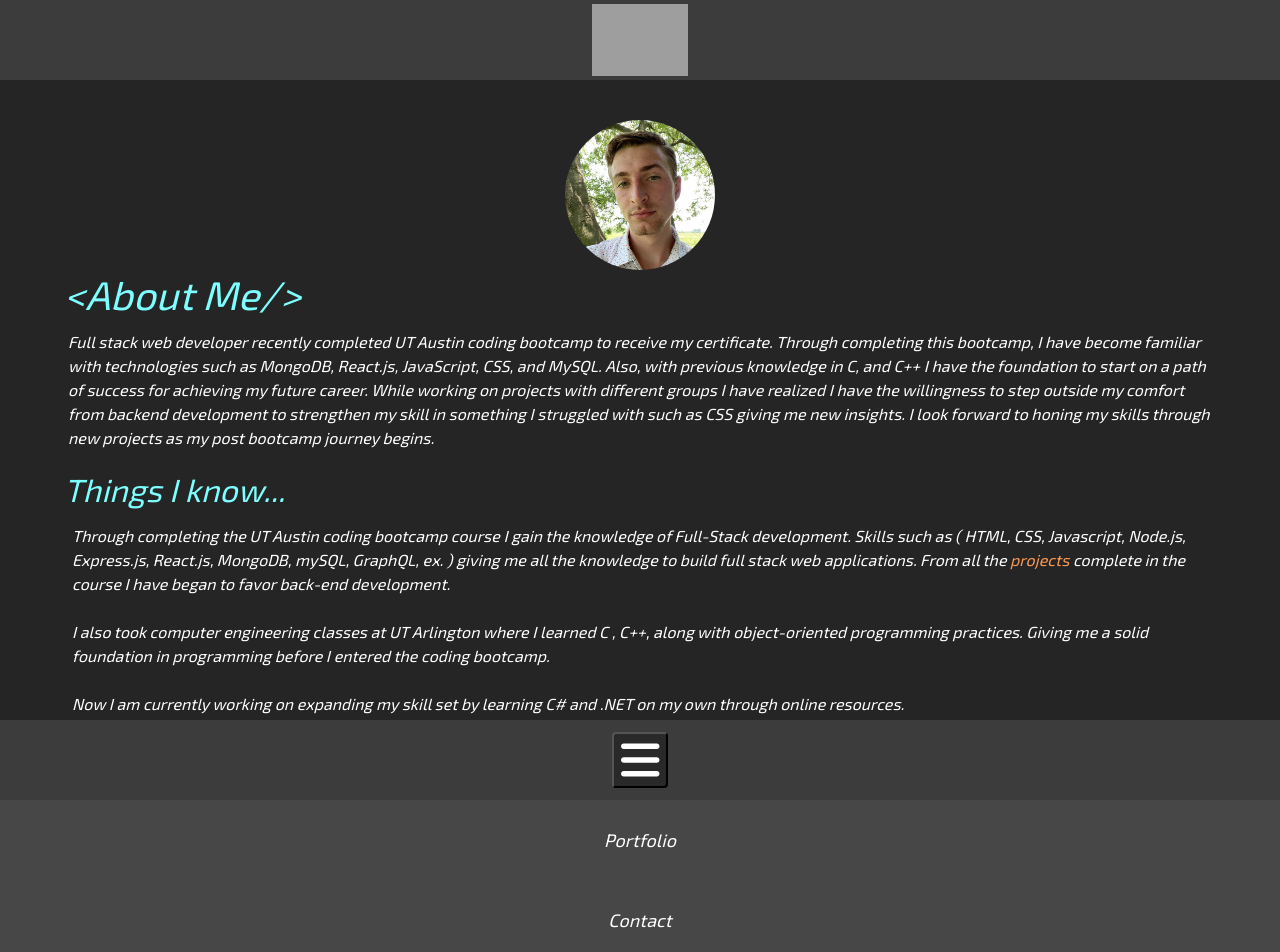
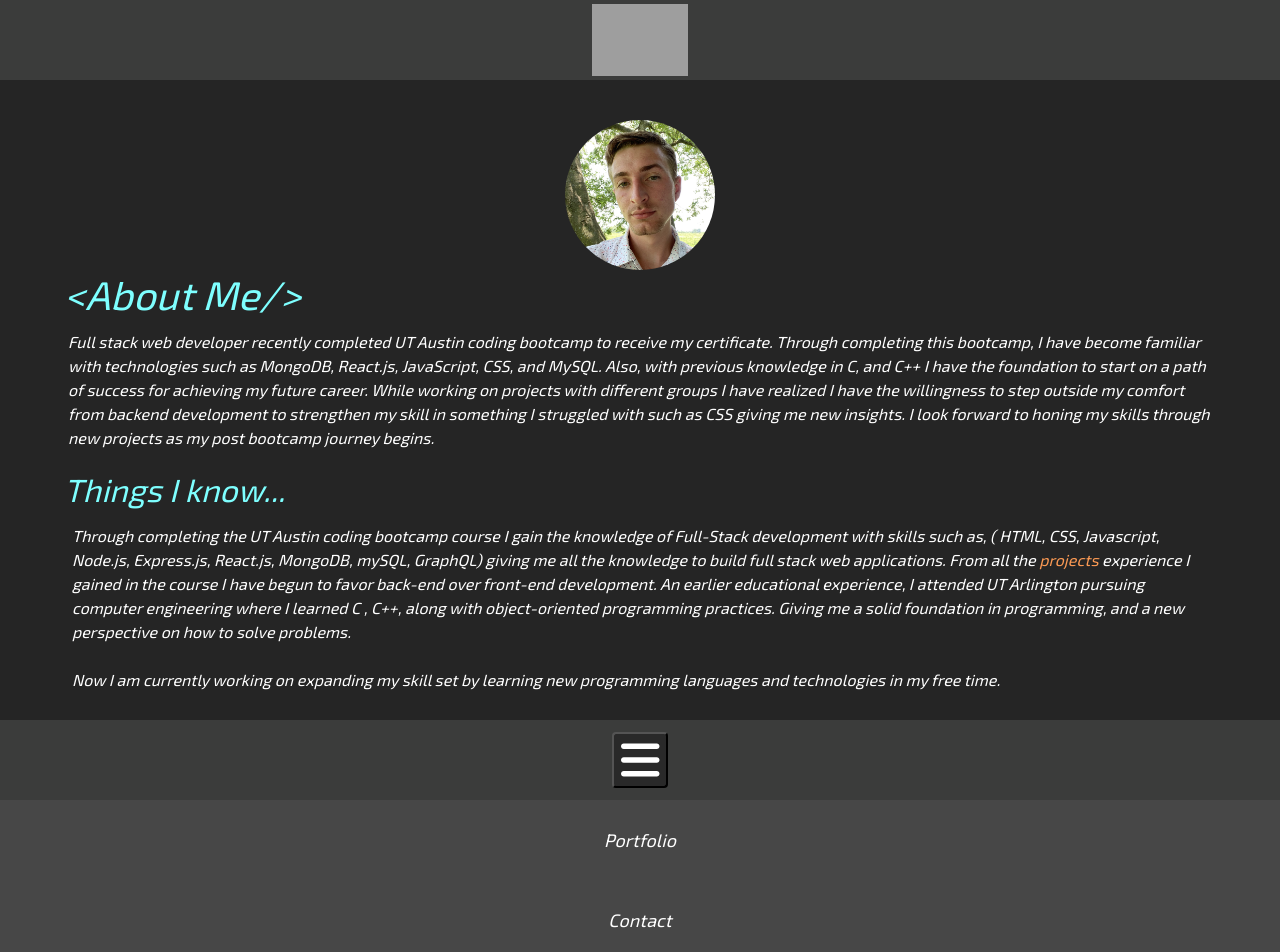
Before and after one commit to PAW6063/react_portfolio_v2.0, a React (Create React App) app: page /about in a window 1280 px wide. Shown: the top 952 px of the page. Built offline with nearby package versions, Linux system fonts and the light colour scheme; grey boxes are pictures that could not be loaded.

Commit message:
fixed scrolling to top with page switch and edits to about page content

```diff
--- a/src/components/Navbar/Navbar.js
+++ b/src/components/Navbar/Navbar.js
@@ -22,6 +22,16 @@ export default function Navbar() {
     }
   };
 
+  const ScrollToTop = (event) => {
+    window.scrollTo({
+      top: 0,
+      left: 0,
+      behavior: 'instant'
+    });
+
+    toggleNav();
+  }
+
   return (
     <div className="navbar-container">
       <nav className="navbar">
@@ -30,16 +40,16 @@ export default function Navbar() {
         </button>
 
         <ul className="nav-link-list mobile-nav" data-visible={navState}>
-          <Link to="/about" className="nav-link link-1" onClick={toggleNav}>
+          <Link to="/about" className="nav-link link-1" onClick={ScrollToTop}>
             <li className="nav-list-item">About</li>
           </Link>
-          <Link to="/portfolio" className="nav-link link-2" onClick={toggleNav}>
+          <Link to="/portfolio" className="nav-link link-2" onClick={ScrollToTop}>
             <li className="nav-list-item">Portfolio</li>
           </Link>
-          <Link to="/contact" className="nav-link link-3" onClick={toggleNav}>
+          <Link to="/contact" className="nav-link link-3" onClick={ScrollToTop}>
             <li className="nav-list-item">Contact</li>
           </Link>
-          <Link to="/resumé" className="nav-link link-4" onClick={toggleNav}>
+          <Link to="/resumé" className="nav-link link-4" onClick={ScrollToTop}>
             <li className="nav-list-item">Resumé</li>
           </Link>
         </ul>
--- a/src/pages/About/About.js
+++ b/src/pages/About/About.js
@@ -6,9 +6,13 @@ import "./About.css";
 export default function About() {
   return (
     <div className="about">
-      <img src="./assets/images/me.jpg" className="about-picture" alt="This is me." />
+      <img
+        src="./assets/images/me.jpg"
+        className="about-picture"
+        alt="This is me."
+      />
 
-      <h1 className="about-header h-1" >{"<About Me/>"}</h1>
+      <h1 className="about-header h-1">{"<About Me/>"}</h1>
       <p className="about-p p-1">
         Full stack web developer recently completed UT Austin coding bootcamp to
         receive my certificate. Through completing this bootcamp, I have become
@@ -22,12 +26,12 @@ export default function About() {
         my post bootcamp journey begins.
       </p>
 
-      <h2 className="about-h h-2" >Things I know...</h2>
+      <h2 className="about-h h-2">Things I know...</h2>
       <p className="about-p p-2">
         Through completing the UT Austin coding bootcamp course I gain the
-        knowledge of Full-Stack development. Skills such as ( HTML, CSS,
-        Javascript, Node.js, Express.js, React.js, MongoDB, mySQL, GraphQL, ex.
-        ) giving me all the knowledge to build full stack web applications. From
+        knowledge of Full-Stack development with skills such as, ( HTML, CSS,
+        Javascript, Node.js, Express.js, React.js, MongoDB, mySQL, GraphQL)
+        giving me all the knowledge to build full stack web applications. From
         all the{" "}
         <a
           className="about-github-projects"
@@ -37,22 +41,21 @@ export default function About() {
         >
           projects
         </a>{" "}
-        complete in the course I have began to favor back-end development.
-        <br></br>
-        <br></br>I also took computer engineering classes at UT Arlington where
-        I learned C , C++, along with object-oriented programming practices.
-        Giving me a solid foundation in programming before I entered the coding
-        bootcamp.
+        experience I gained in the course I have begun to favor back-end over
+        front-end development. An earlier educational experience, I attended UT
+        Arlington pursuing computer engineering where I learned C , C++, along
+        with object-oriented programming practices. Giving me a solid foundation
+        in programming, and a new perspective on how to solve problems.
         <br></br>
         <br></br>
-        Now I am currently working on expanding my skill set by learning C# and
-        .NET on my own through online resources.
+        Now I am currently working on expanding my skill set by learning new
+        programming languages and technologies in my free time.
       </p>
 
-      <h2 className="about-h h-3" >What my interest are...</h2>
+      <h2 className="about-h h-3">What my interest are...</h2>
       <p className="about-p p-3">
-        I love learning to technologies to be able to apply to new projects, but
-        my passion is virtual reality with all of the potiental it has! Virtual
+        I love learning new technologies to be able to apply to projects, but my
+        passion is virtual reality with all of the potiental it has! Virtual
         Reality ( VR ) is what lead me down the path of programming and
         development that I have taken with the goal of developmenting VR.
       </p>
```
